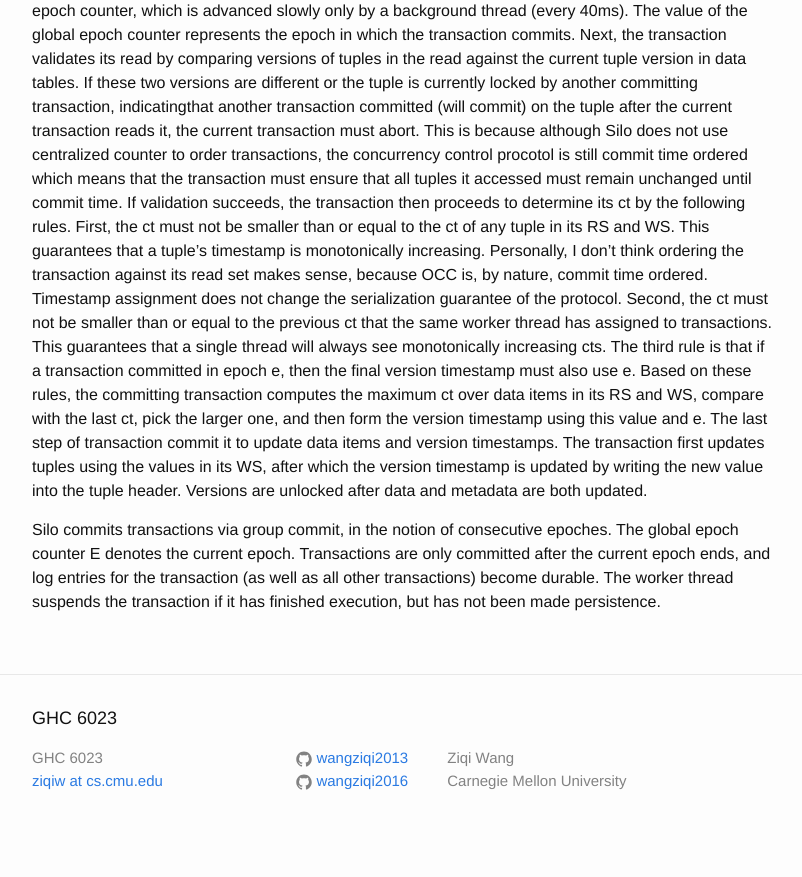
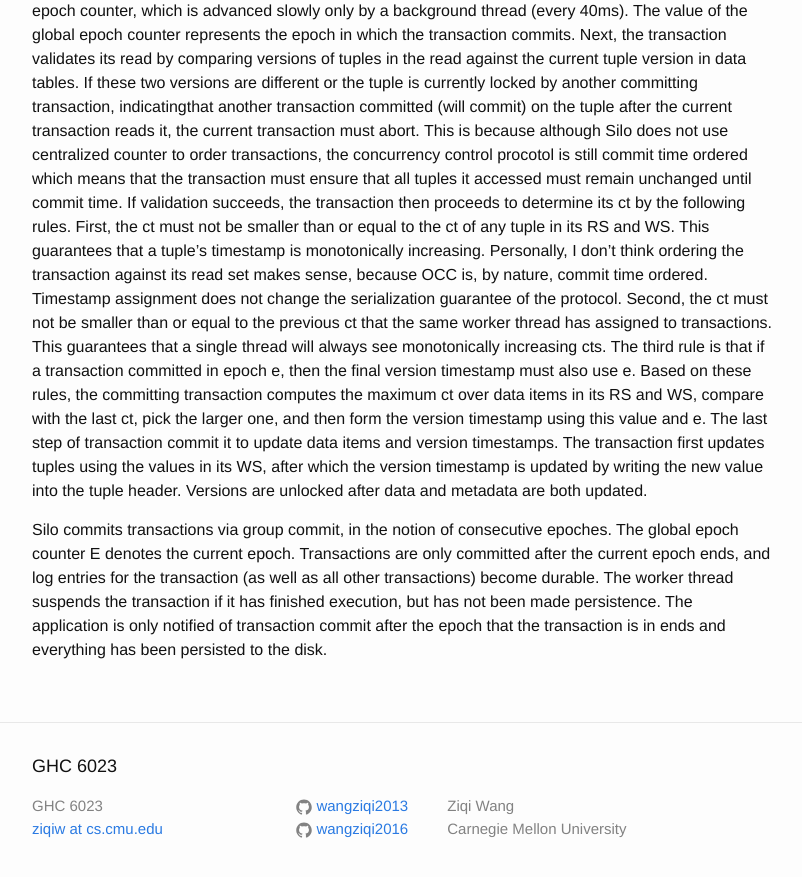
Before and after one commit to wangziqi2013/wangziqi2013.github.io, a Jekyll site: the page built from _posts/2019-03-11-silor.markdown, in a window 1280 px wide and 900 px high, scrolled down 805 px. Shown: the top 877 px of the window, without its empty margins (238-1040 px from the left). Built offline with Jekyll 4.4.1, drawn with Linux system fonts in a browser that asks for light colours; before the commit the page ends 1657 px from its top, so only the background shows below that.

Commit message:
Small change

```diff
--- a/_posts/2019-03-11-silor.markdown
+++ b/_posts/2019-03-11-silor.markdown
@@ -46,4 +46,5 @@ the new value into the tuple header. Versions are unlocked after data and metada
 Silo commits transactions via group commit, in the notion of consecutive epoches. The global epoch counter E denotes the
 current epoch. Transactions are only committed after the current epoch ends, and log entries for the transaction (as well
 as all other transactions) become durable. The worker thread suspends the transaction if it has finished execution, but
-has not been made persistence.
+has not been made persistence. The application is only notified of transaction commit after the epoch that the transaction
+is in ends and everything has been persisted to the disk.
```
